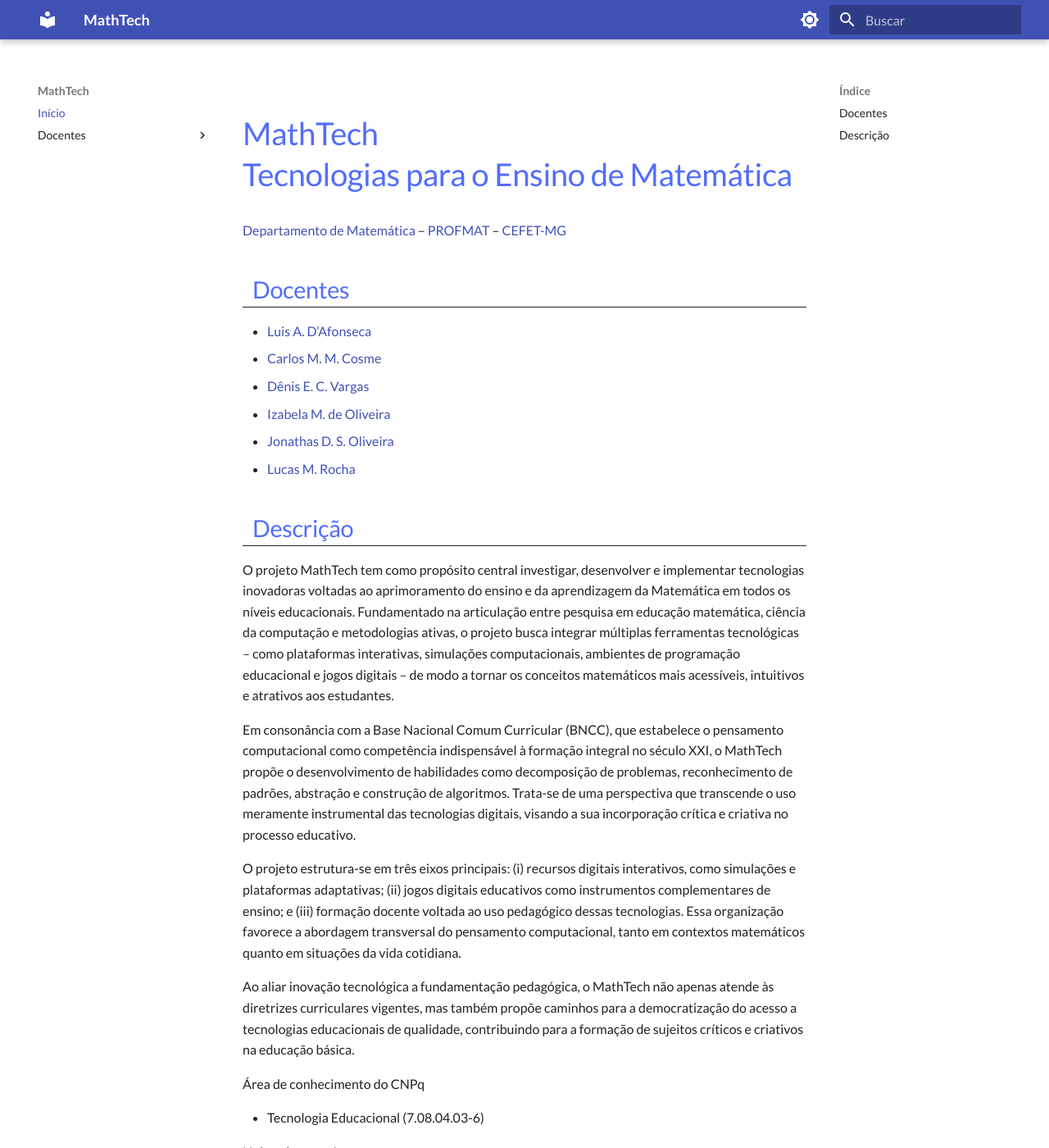
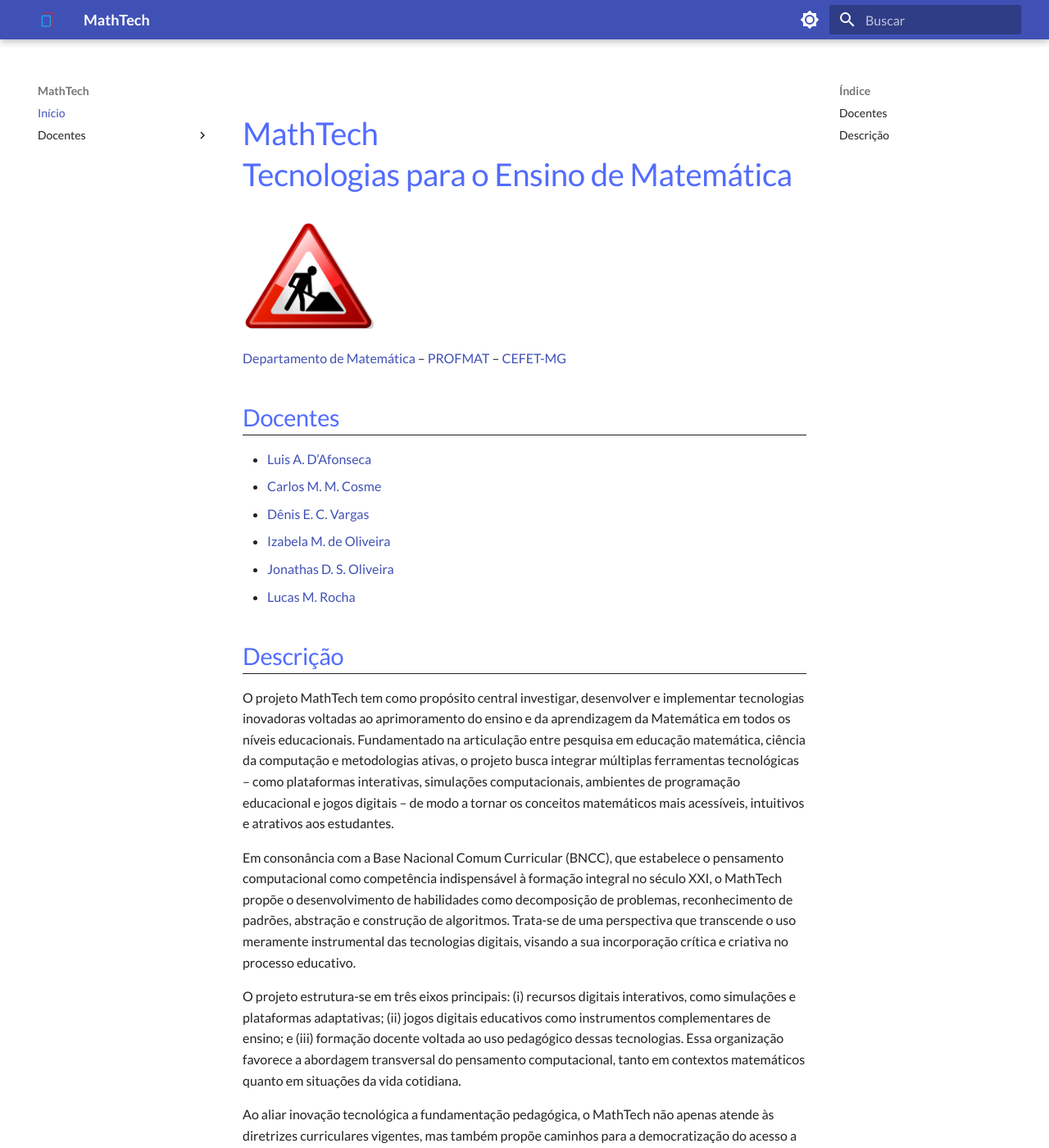
Before and after one commit to MathTech-CEFET-MG/MathTech-CEFET-MG.github.io, an MkDocs documentation site: the page built from docs/index.md, in a window 1280 px wide and 1400 px high. Shown: the whole window at 82% size. Built offline with MkDocs 1.6.1 and Material for MkDocs 9.7.7, drawn with Linux system fonts in a browser that asks for light colours.

```diff
--- a/docs/index.md
+++ b/docs/index.md
@@ -1,4 +1,6 @@
 # MathTech <br> Tecnologias para o Ensino de Matemática
+
+![Em construção](imag/under_construction.png){ width="160" }
 
 [Departamento de Matemática](https://www.dm.cefetmg.br) –
 [PROFMAT](https://www.profmat.cefetmg.br) –
--- a/docs/stylesheets/extras.css
+++ b/docs/stylesheets/extras.css
@@ -16,7 +16,6 @@
   font-weight: 400;
   margin-top: 2rem;
   margin-bottom: 0.75rem;
-  padding-left: .6rem;
   border-bottom: 1px solid var(--md-default-fg-color);
   color: var(--md-accent-fg-color);
 }
--- a/mkdocs.yml
+++ b/mkdocs.yml
@@ -12,8 +12,10 @@ nav:
     - Lucas M. Rocha:          pages/lucas/index.md
 
 theme:
-  name:     material
-  language: pt-BR
+  name:       material
+  language:   pt-BR
+  logo:       imag/favicon.png
+  favicon:    imag/favicon.png
   custom_dir: docs/overrides
 
   features:
@@ -54,3 +56,8 @@ extra_javascript:
 
 extra_css:
   - stylesheets/extras.css
+
+extra:
+  analytics:
+    provider: google
+    property: G-781J9XCE89
```
Also changed, not shown: docs/imag/favicon.png (added), docs/imag/under_construction.png (added).
